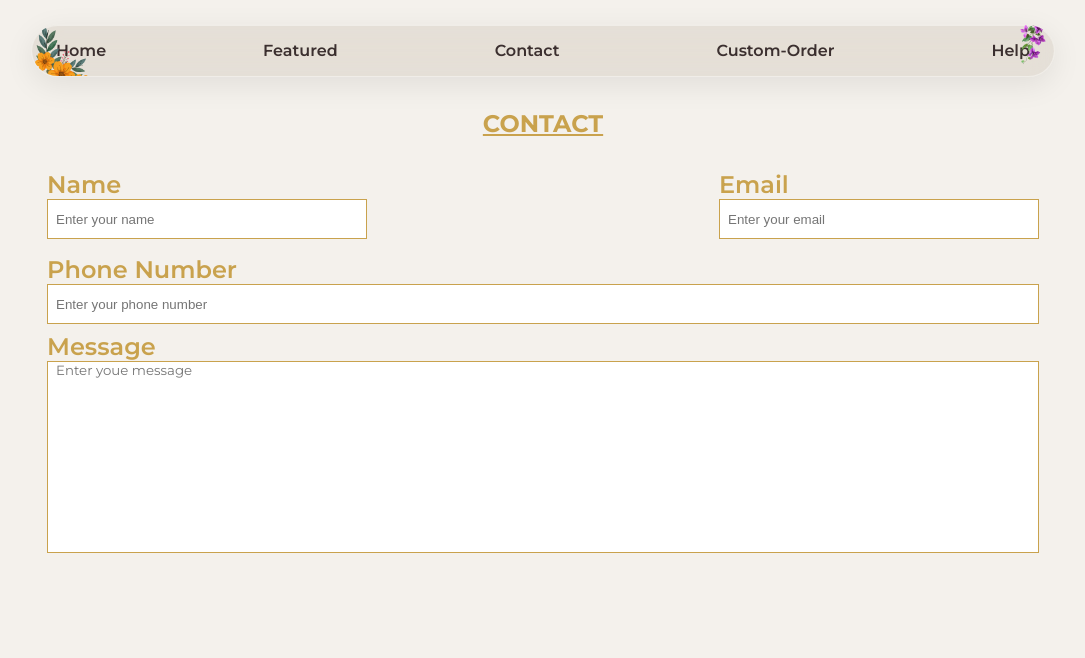
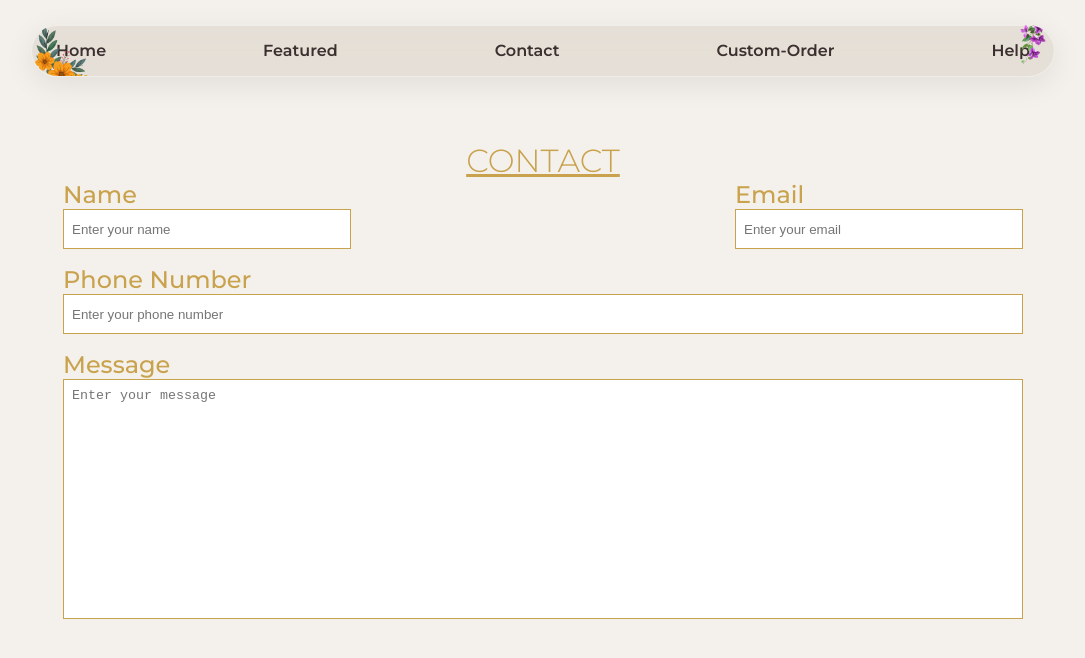
Before and after one commit to nikhil12458/pristineGlow, a React (Vite) app: page / in a window 1280 px wide. Shown: the top 658 px of the page, without its empty margins (97-1182 px from the left). Built offline with nearby package versions, Linux system fonts and the light colour scheme.

Commit message:
contact-form

```diff
--- a/src/components/ContactPage/Contact.jsx
+++ b/src/components/ContactPage/Contact.jsx
@@ -2,37 +2,39 @@ import React from "react";
 
 const Contact = () => {
   return (
-    <div>
-      <section className="main-contact">
-        <div className="heading">
-          <h1>CONTACT</h1>
-        </div>
-        <div className="firstdiv">
-          <div>
-            <h2>Name</h2>
+    <>
+      <h1 className="contact-heading">CONTACT</h1>
+      <form className="main-contact">
+        <label className="contact-first">
+          <div className="child-name">
+            <span>Name</span>
             <input type="text" placeholder="Enter your name" name="name" />
           </div>
-          <div>
-            <h2>Email</h2>
+          <div className="child-email">
+            <span>Email</span>
             <input type="text" placeholder="Enter your email" email="email" />
           </div>
-        </div>
-        <div className="seconddiv">
-          <div>
-            <h2>Phone Number</h2>
-            <input className="input-phone"
-              type="number"
+        </label>
+        <label className="contact-second">
+          <div className="child-phonenumber">
+            <span>Phone Number</span>
+            <input
+              type="text"
               placeholder="Enter your phone number"
-              phoneNumber="phoneNumer"
+              phoneNumber="phoneNumber"
             />
           </div>
-          <div>
-            <h2>Message</h2>
-            <textarea name="textarea" placeholder="Enter youe message" ></textarea>
+          <div className="child-message">
+            <span>Message</span>
+            <textarea
+              name="message"
+              placeholder="Enter your message"
+              message="message"
+            ></textarea>
           </div>
-        </div>
-      </section>
-    </div>
+        </label>
+      </form>
+    </>
   );
 };
 
--- a/src/index.css
+++ b/src/index.css
@@ -243,76 +243,100 @@ body {
   rotate: 14deg;
 }
 
-.heading {
+.contact-heading {
   text-align: center;
-  padding: var(--pad-lg);
+  padding-top: var(--pad-2xl);
+  font-family: Montserrat;
+  font-weight: 300;
+  font-style: normal;
   text-decoration: underline;
+  color: var(--accent-color);
+}
+
+.main-contact {
+  padding: 0 10rem;
+}
+.main-contact .contact-first {
+  display: flex;
+  align-items: center;
+  justify-content: space-between;
+}
+.main-contact .contact-first .child-name {
+  display: flex;
+  flex-direction: column;
+  font-size: x-large;
   font-family: Montserrat;
-  font-weight: 100;
+  font-weight: 500;
   font-style: normal;
   color: var(--accent-color);
 }
-
-.firstdiv {
-  display: flex;
-  justify-content: space-between;
-  padding: 0 9rem;
-}
-.firstdiv h2 {
-  color: var(--accent-color);
-  font-family: Montserrat;
-  font-weight: 600;
-  font-style: normal;
-}
-.firstdiv input {
+.main-contact .contact-first .child-name input {
   height: 2.5rem;
-  width: 20rem;
+  width: 18rem;
   outline: none;
   border: 1px solid;
-  border-color: #c9a24d;
+  border-color: var(--accent-color);
   padding-left: 0.5rem;
 }
-
-.seconddiv {
+.main-contact .contact-first .child-email {
   display: flex;
   flex-direction: column;
-  justify-content: space-between;
-  padding: 0 9rem;
-  margin-top: 0.5rem;
+  font-size: x-large;
+  font-family: Montserrat;
+  font-weight: 500;
+  font-style: normal;
+  color: var(--accent-color);
 }
-.seconddiv h2 {
-  color: var(--accent-color);
-  font-family: Montserrat;
-  font-weight: 600;
-  font-style: normal;
-  margin-top: 0.5rem;
-}
-.seconddiv .input-phone {
+.main-contact .contact-first .child-email input {
   height: 2.5rem;
-  width: 100%;
+  width: 18rem;
   outline: none;
   border: 1px solid;
-  border-color: #c9a24d;
+  border-color: var(--accent-color);
   padding-left: 0.5rem;
 }
-.seconddiv input {
-  position: relative;
+.main-contact .contact-second {
+  display: flex;
+  flex-direction: column;
+  margin-top: 1rem;
 }
-.seconddiv .input-message {
-  height: 12rem;
-  width: 100%;
+.main-contact .contact-second .child-phonenumber {
+  display: flex;
+  flex-direction: column;
+  font-size: x-large;
+  font-family: Montserrat;
+  font-weight: 500;
+  font-style: normal;
+  color: var(--accent-color);
+}
+.main-contact .contact-second .child-phonenumber input {
+  height: 2.5rem;
   outline: none;
   border: 1px solid;
-  border-color: #c9a24d;
+  border-color: var(--accent-color);
   padding-left: 0.5rem;
 }
-.seconddiv textarea {
+.main-contact .contact-second .child-message {
+  display: flex;
+  flex-direction: column;
+  font-size: x-large;
+  font-family: Montserrat;
+  font-weight: 500;
+  font-style: normal;
+  color: var(--accent-color);
+  margin-top: 1rem;
+}
+.main-contact .contact-second .child-message textarea {
+  height: 15rem;
   resize: none;
-  width: 100%;
-  height: 12rem;
-  padding-left: 0.5rem;
+  padding: 0.5rem 0.5rem;
   outline: none;
   border: 1px solid;
-  border-color: #c9a24d;
+  border-color: var(--accent-color);
+}
+.main-contact .contact-second .child-message textarea textarea::-moz-placeholder {
+  font-family: Montserrat;
+}
+.main-contact .contact-second .child-message textarea textarea::placeholder {
   font-family: Montserrat;
 }/*# sourceMappingURL=index.css.map */
--- a/src/index.scss
+++ b/src/index.scss
@@ -283,76 +283,104 @@ body {
     }
   }
 }
-.heading {
+.contact-heading {
   text-align: center;
-  padding: var(--pad-lg);
+  padding-top: var(--pad-2xl);
+  font-family: Montserrat;
+  font-weight: 300;
+  font-style: normal;
   text-decoration: underline;
+  color: var(--accent-color);
+}
+.main-contact {
+  padding: 0 10rem;
+
+  .contact-first {
+    display: flex;
+    align-items: center;
+    justify-content: space-between;
+
+    .child-name {
+      display: flex;
+      flex-direction: column;
+      font-size: x-large;
       font-family: Montserrat;
-  font-weight: 100;
+      font-weight: 500;
       font-style: normal;
       color: var(--accent-color);
-}
-.firstdiv {
-  display: flex;
-  justify-content: space-between;
-  padding: 0 9rem;
 
-  h2 {
-    color: var(--accent-color);
-    font-family: Montserrat;
-    font-weight: 600;
-    font-style: normal;
-  }
       input {
         height: 2.5rem;
-    width: 20rem;
+        width: 18rem;
         outline: none;
         border: 1px solid;
-    border-color: #c9a24d;
+        border-color: var(--accent-color);
         padding-left: 0.5rem;
       }
     }
-.seconddiv {
+    .child-email {
       display: flex;
       flex-direction: column;
-  justify-content: space-between;
-  padding: 0 9rem;
-  margin-top: 0.5rem;
+      font-size: x-large;
+      font-family: Montserrat;
+      font-weight: 500;
+      font-style: normal;
+      color: var(--accent-color);
 
-  h2 {
-    color: var(--accent-color);
-    font-family: Montserrat;
-    font-weight: 600;
-    font-style: normal;
-    margin-top: 0.5rem;
-  }
-    .input-phone {
+      input {
         height: 2.5rem;
-    width: 100%;
+        width: 18rem;
         outline: none;
         border: 1px solid;
-    border-color: #c9a24d;
+        border-color: var(--accent-color);
         padding-left: 0.5rem;
       }
+    }
+  }
+  .contact-second{
+    display: flex;
+    flex-direction: column;
+    margin-top: 1rem;
+
+    .child-phonenumber{
+      display: flex;
+      flex-direction: column;
+      font-size: x-large;
+      font-family: Montserrat;
+      font-weight: 500;
+      font-style: normal;
+      color: var(--accent-color);
+
       input{
-    position: relative;
-  }
-  .input-message{
-    height: 12rem;
-    width: 100%;
+        height: 2.5rem;
         outline: none;
         border: 1px solid;
-    border-color: #c9a24d;
+        border-color: var(--accent-color);
         padding-left: 0.5rem;
       }
+    }
+    .child-message{
+      display: flex;
+      flex-direction: column;
+      font-size: x-large;
+      font-family: Montserrat;
+      font-weight: 500;
+      font-style: normal;
+      color: var(--accent-color);
+      margin-top: 1rem;
+
       textarea{
+        height: 15rem;
         resize: none;
-    width: 100%;
-    height: 12rem;
-    padding-left: 0.5rem;
+        padding: 0.5rem 0.5rem;
         outline: none;
         border: 1px solid;
-    border-color: #c9a24d;
+        border-color: var(--accent-color);
+
+        textarea::placeholder{
           font-family: Montserrat;
         }
       }
+    }
+  }
+}
```
Also changed, not shown: 1 other file (tests, documents, lock files or other folders). Lines whose indentation alone changed are shown as unchanged.
